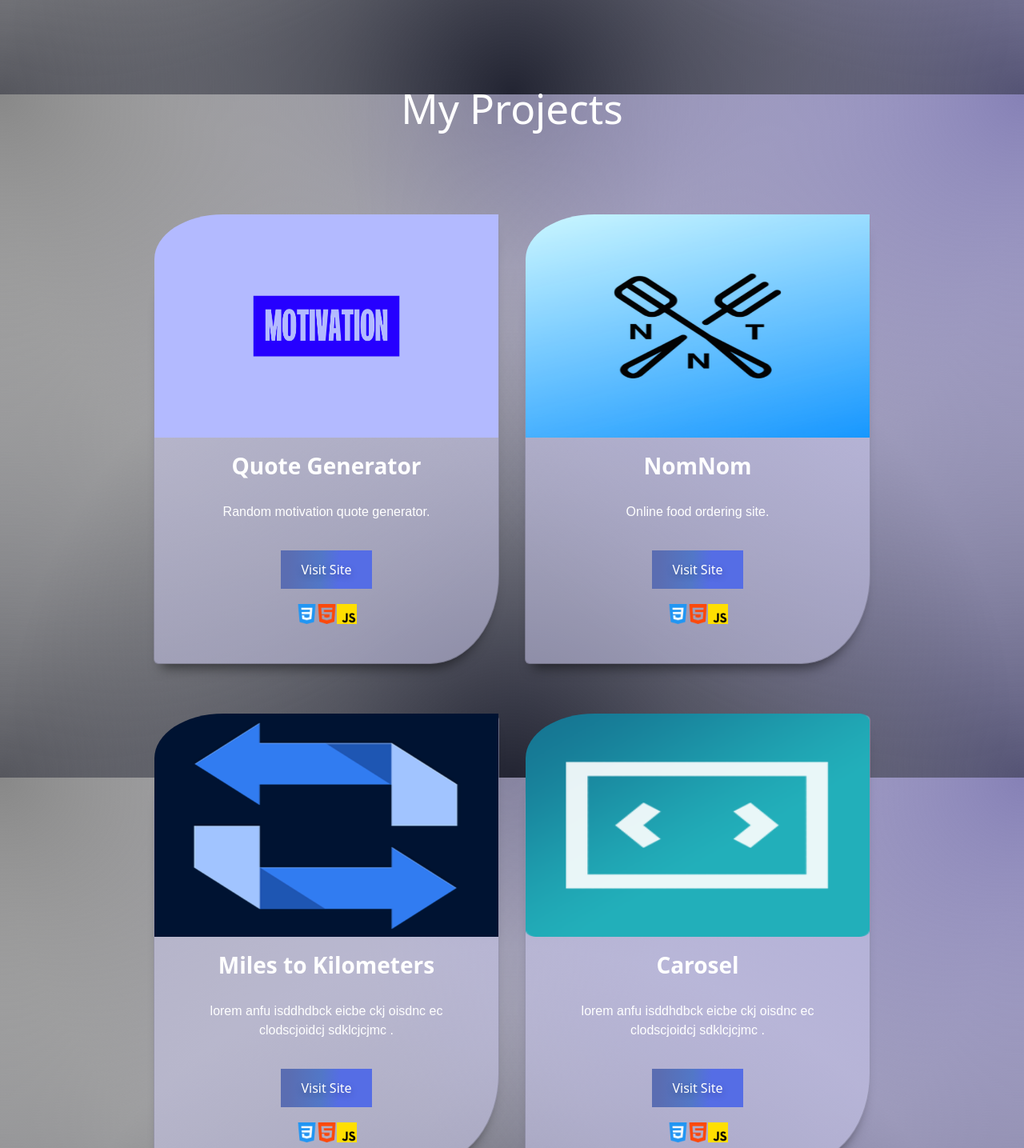
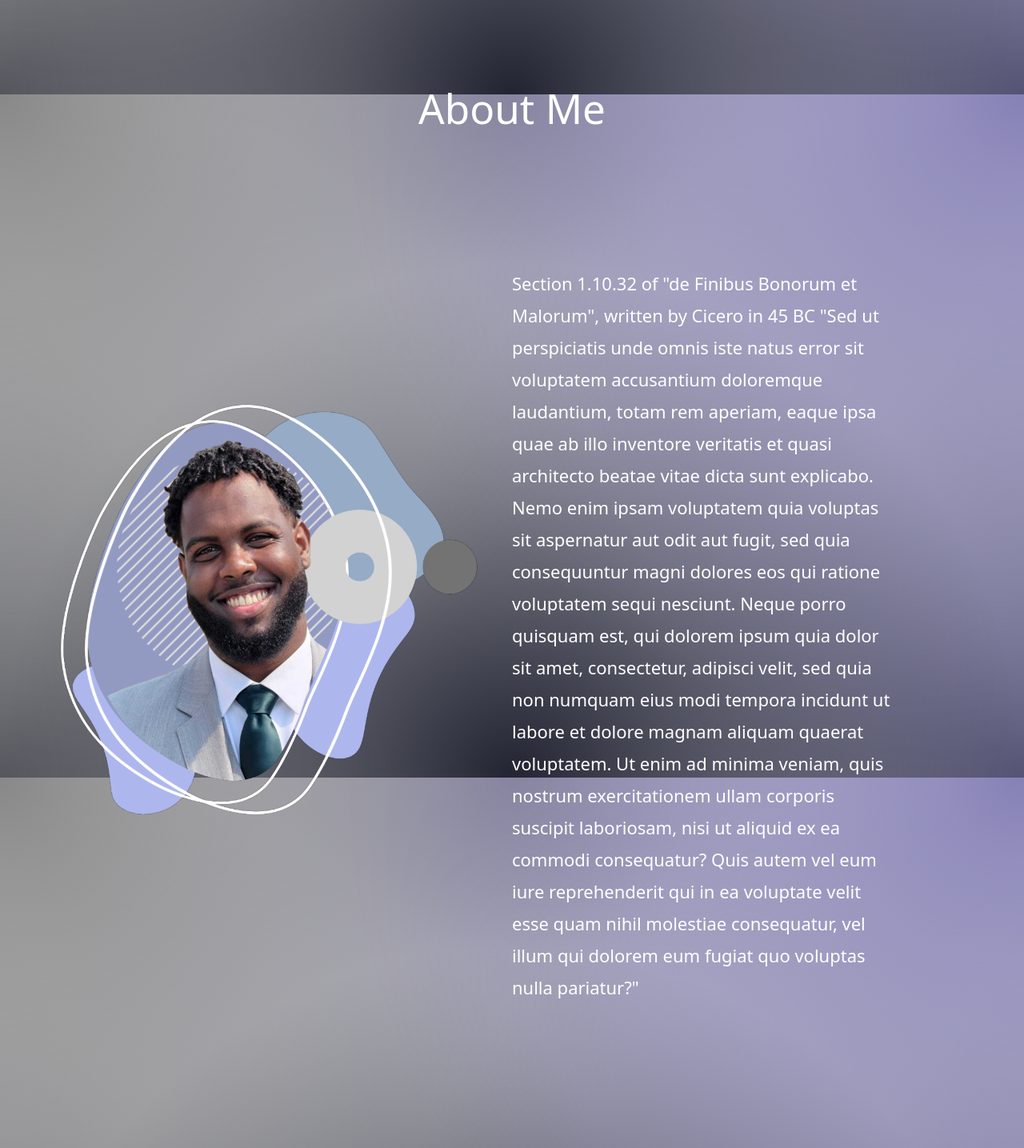
Before and after one commit to yadetagetachew/Portfolio, a React (Create React App) app: page / in a window 1280 px wide. Shown: the part 735-2170 px from the top of the page at 80% size. Built offline with nearby package versions, Linux system fonts and the light colour scheme.

Commit message:
(feat:about section)

```diff
--- /dev/null
+++ b/src/About.js
@@ -0,0 +1,19 @@
+import React from 'react';
+import portrait from './media/yadi-photo.png';
+
+const About = () => {
+    return (
+        <div className="about-section">
+            <div className='about-img'>
+                <img src={portrait} alt="Yadi" />
+            </div>
+            <div className='about-discription'>
+                {/* <h2> My Story</h2> */}
+                <p>Section 1.10.32 of "de Finibus Bonorum et Malorum", written by Cicero in 45 BC
+                "Sed ut perspiciatis unde omnis iste natus error sit voluptatem accusantium doloremque laudantium, totam rem aperiam, eaque ipsa quae ab illo inventore veritatis et quasi architecto beatae vitae dicta sunt explicabo. Nemo enim ipsam voluptatem quia voluptas sit aspernatur aut odit aut fugit, sed quia consequuntur magni dolores eos qui ratione voluptatem sequi nesciunt. Neque porro quisquam est, qui dolorem ipsum quia dolor sit amet, consectetur, adipisci velit, sed quia non numquam eius modi tempora incidunt ut labore et dolore magnam aliquam quaerat voluptatem. Ut enim ad minima veniam, quis nostrum exercitationem ullam corporis suscipit laboriosam, nisi ut aliquid ex ea commodi consequatur? Quis autem vel eum iure reprehenderit qui in ea voluptate velit esse quam nihil molestiae consequatur, vel illum qui dolorem eum fugiat quo voluptas nulla pariatur?"</p>
+            </div>
+        </div>
+    );
+}
+
+export default About;
--- a/src/App.css
+++ b/src/App.css
@@ -7,6 +7,8 @@ body{
   color: #f1f1f1;
   margin: 0;
   font-family: 'Bebas Neue', sans-serif;
+  max-width: 100%;
+  overflow-x: hidden;
 }
 
 /* navbar */
@@ -224,6 +226,7 @@ body{
   color: rgb(255, 255, 255);
   width: 100%;
   height: 35rem !important;
+  max-height: fit-content !important;
   background-color: rgba(202, 200, 236, 0.561) !important;
   display: inline-block;
   vertical-align: middle;
@@ -349,3 +352,55 @@ button {
  margin-top: 5%;
 
 }
+
+/* about section */
+.about-section{
+  display: flex;
+  flex-direction: row;
+  /* width: 100%; */
+  margin: 10rem;
+}
+
+.about-img img{
+  height: 40rem;
+  width: 40rem;
+}
+.about-img {
+  width: 50%;
+  display: flex;
+  justify-content:end;
+  align-items: center;
+  margin: auto;
+}
+.about-discription {
+  width: 50%;
+  display: flex;
+  justify-content:start;
+  align-items: center;
+  color: white;
+  height: fit-content;
+  margin: auto;
+  line-height: 2.5rem;
+  font-size: 22px;
+}
+
+@media (max-width: 1200px) {
+  .about-section{
+    width: 100%;
+    flex-direction: column;
+    margin: auto;
+  }
+  .about-img{
+    display: flex;
+    justify-content:center;
+    align-items: center;
+  }
+  .about-discription{
+    width: 100%;
+    flex-direction: column;
+    display: flex;
+    justify-content:center;
+    align-items: center;
+    margin: 10px;
+  }
+  }
--- a/src/App.js
+++ b/src/App.js
@@ -3,12 +3,17 @@ import Navbar from './Navbar';
 import Header from './Header';
 import Cards from './Cards';
 import Title from './Title';
+import About from './About';
 
 function App() {
   return (
     <div className='app'>
     <Navbar />
     <Header />
+    <Title
+      title="About Me"
+    />
+    <About />
     <Title
       title="My Projects"
     />
--- a/src/Cards.js
+++ b/src/Cards.js
@@ -38,7 +38,7 @@ const CardRender = () => {
         id: 3,
         image: convert,
         title: 'Miles to Kilometers',
-        description: 'lorem anfu isddhdbck eicbe ckj oisdnc ec clodscjoidcj sdklcjcjmc .',
+        description: 'Miles to Kilometers converter.',
         button: 'Visit Site',
         link: 'https://yadetagetachew.github.io/Miles-to-Kilometers/',
         icons: [css, html, js]
@@ -47,7 +47,7 @@ const CardRender = () => {
         id: 4,
         image: carousel,
         title: 'Carosel',
-        description: 'lorem anfu isddhdbck eicbe ckj oisdnc ec clodscjoidcj sdklcjcjmc .',
+        description: 'Carosel with vannila js and bootstrap.',
         button: 'Visit Site',
         link: 'https://hilarious-hamster-fbc2a5.netlify.app/',
         icons: [css, html, js]
@@ -65,7 +65,7 @@ const CardRender = () => {
         id: 6,
         image: scoreBoard,
         title: 'Score Board',
-        description: 'lorem anfu isddhdbck eicbe ckj oisdnc ec clodscjoidcj sdklcjcjmc .',
+        description: 'Scrore keeper for any amount of players.',
         button: 'Visit Site',
         link: 'https://6493d5e706a50b1c6bd18fb4--astonishing-pie-3949db.netlify.app/',
         icons: [css, react]
@@ -74,7 +74,7 @@ const CardRender = () => {
         id: 6,
         image: todolist,
         title: 'To Do List',
-        description: 'lorem anfu isddhdbck eicbe ckj oisdnc ec clodscjoidcj sdklcjcjmc .',
+        description: 'To do list app.',
         button: 'Visit Site',
         link: 'https://6493d5e706a50b1c6bd18fb4--astonishing-pie-3949db.netlify.app/',
         icons: [css, html, js]
@@ -83,7 +83,7 @@ const CardRender = () => {
         id: 7,
         image: pokemon,
         title: 'Pokemon',
-        description: 'lorem anfu isddhdbck eicbe ckj oisdnc ec clodscjoidcj sdklcjcjmc .',
+        description: 'Pokemon Pokedex',
         button: 'Visit Site',
         link: 'https://6493d5e706a50b1c6bd18fb4--astonishing-pie-3949db.netlify.app/',
         icons: [css, html, js]
@@ -111,7 +111,7 @@ const CardRender = () => {
               <div className='languages'>
                 {card.icons &&
                   card.icons.map((icon, index) => (
-                    <span key={index}>
+                    <span key={card.id}>
                       <img src={icon} alt={`Icon ${index}`} />
                     </span>
                   ))}
```
Also changed, not shown: src/media/yadi-photo.png (added).
